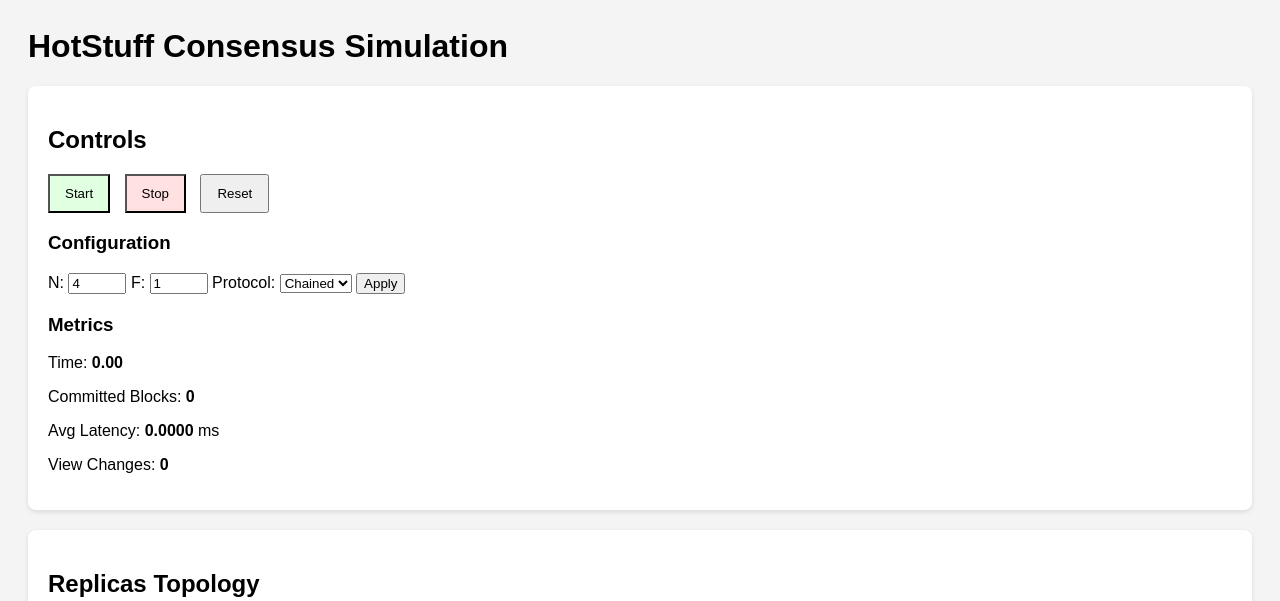
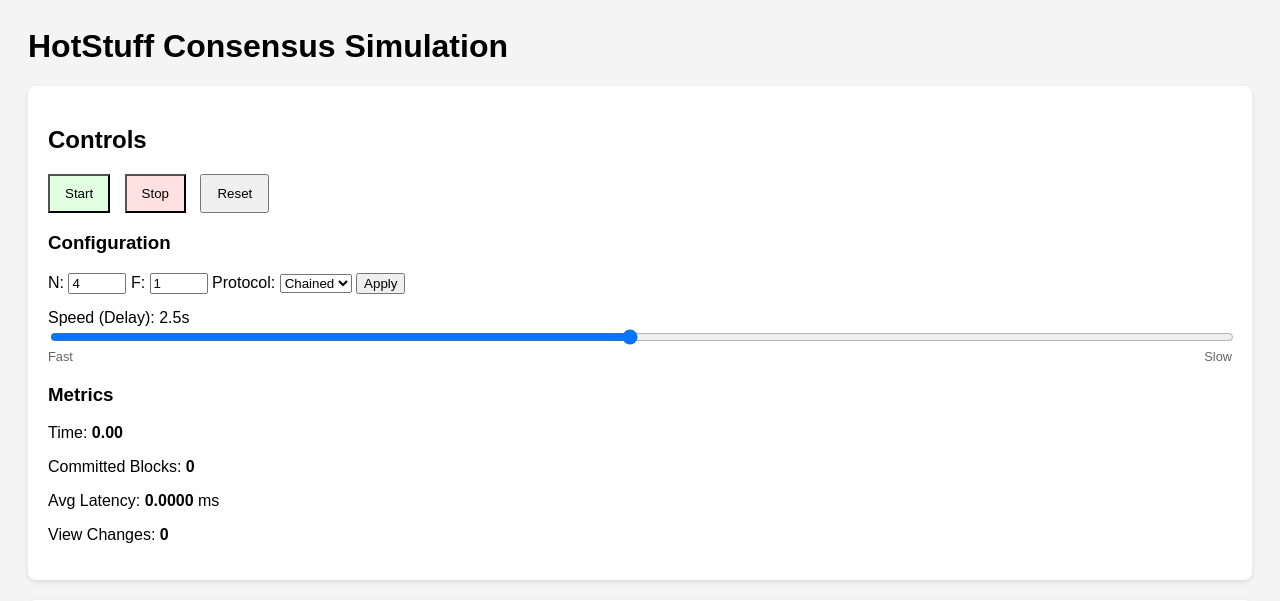
Before and after one commit to boriscu/Adaptive-Pacemaker-HotStuff, a Flask app: page / in a window 1280 px wide. Shown: the top 601 px of the page. Run offline with Flask 2, Linux system fonts and the light colour scheme.

Commit message:
Made the speed of evaluation configurable

```diff
--- a/hotstuff/ui/server.py
+++ b/hotstuff/ui/server.py
@@ -19,6 +19,7 @@ class SimulationManager:
         self.started = False
         self.thread = None
         self.max_time = 1000.0
+        self.step_delay = 2.5 # Default 2.5s/step (Slowed down from 0.5)
 
     def start_simulation(self):
         if self.running:
@@ -44,7 +45,7 @@ class SimulationManager:
         # Let's modify logic: We run small chunks (steps).
         while self.running and self.env.engine.current_time < self.max_time:
             self.env.engine.run(max_time=self.env.engine.current_time + 1.0) # Run 1 sec virtual time
-            time.sleep(0.5) # Slow down for UI to catch up
+            time.sleep(self.step_delay) # Slow down for UI to catch up
 
     def stop_simulation(self):
         self.running = False
@@ -100,6 +101,14 @@ def control():
         sim_manager.reset_simulation()
     return jsonify({"success": True})
 
+@app.route('/api/speed', methods=['POST'])
+def set_speed():
+    """Set simulation step delay."""
+    data = request.json
+    if 'delay' in data:
+        sim_manager.step_delay = float(data['delay'])
+    return jsonify({"success": True, "delay": sim_manager.step_delay})
+
 @app.route('/api/config', methods=['POST'])
 def update_config():
     """Update global config."""
--- a/hotstuff/ui/templates/index.html
+++ b/hotstuff/ui/templates/index.html
@@ -39,7 +39,18 @@
                     <option value="BASIC">Basic</option>
                 </select>
             </label>
+                </select>
+            </label>
             <button onclick="updateConfig()">Apply</button>
+
+            <div style="margin-top: 15px;">
+                <label>Speed (Delay): <span id="speedVal">2.5</span>s</label>
+                <input type="range" id="speedSlider" min="0.1" max="5.0" step="0.1" value="2.5" oninput="updateSpeed(this.value)" style="width: 100%;">
+                <div style="display: flex; justify-content: space-between; font-size: 0.8em; color: #666;">
+                    <span>Fast</span>
+                    <span>Slow</span>
+                </div>
+            </div>
 
             <div class="metrics">
                 <h3>Metrics</h3>
@@ -77,6 +88,15 @@
                     PROTOCOL: document.getElementById('confProto').value
                 })
             }).then(() => control('reset'));
+        }
+
+        function updateSpeed(val) {
+            document.getElementById('speedVal').innerText = val;
+            fetch('/api/speed', {
+                method: 'POST',
+                headers: {'Content-Type': 'application/json'},
+                body: JSON.stringify({delay: val})
+            });
         }
 
         function drawTopology(replicas) {
```
